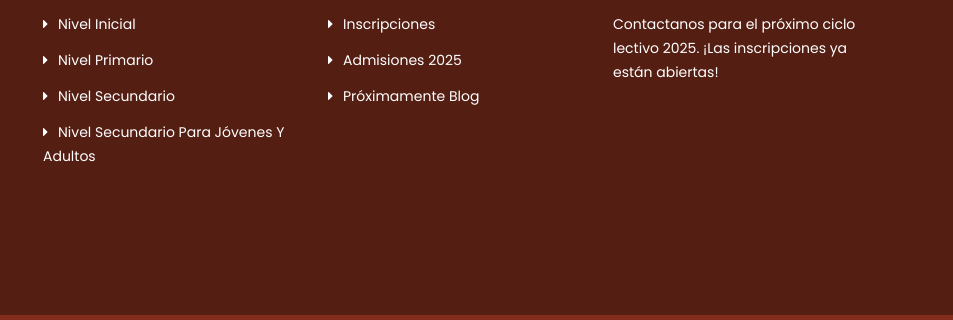
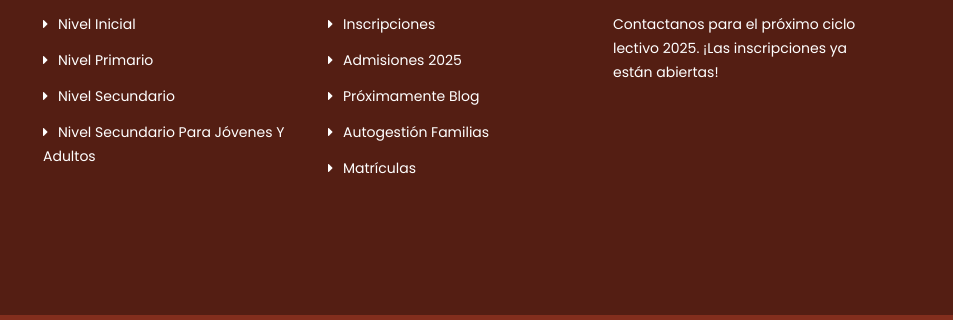
Before and after one commit to San-jeronimo/San-jeronimo.github.io, a plain HTML site: page Instituto-San-Jeronimo/historia.html in a window 1280 px wide. Shown: the part 1362-1682 px from the top of the page, 327-1280 px from the left. Drawn offline with Linux system fonts and the light colour scheme; a script that the page names is missing.

Commit message:
Gestion y Matriculas

```diff
--- a/Instituto-San-Jeronimo/historia.html
+++ b/Instituto-San-Jeronimo/historia.html
@@ -128,9 +128,10 @@
 											<li><a href="#">+Info <i class="icofont-rounded-down"></i></a>
 												<ul class="dropdown">
 													<li><a href="inscripciones.html">Inscripciones</a></li>
-
 													<li><a href="admisiones-2025.html">Admisiones 2025</a></li>
-												</ul></li>
+													<li><a href="http://deioweb.com.ar/SAG">Autogestión Familias</a></li>
+													<li><a href="Nota Matricula 2025 San Jerónimo1.docx.pdf">Matrículas</a></li>
+												</ul>
 
 										</ul>
 									</nav>
@@ -243,9 +244,10 @@
 									<div class="col-lg-12 col-md-6 col-12">
 										<ul>
 											<li><a href="inscripciones.html"><i class="fa fa-caret-right" aria-hidden="true"></i>Inscripciones</a></li>
-
 											<li><a href="admisiones-2025.html"><i class="fa fa-caret-right" aria-hidden="true"></i>Admisiones 2025</a></li>
 											<li><a href="#"><i class="fa fa-caret-right" aria-hidden="true"></i>Próximamente Blog</a></li>
+											<li><a href="http://deioweb.com.ar/SAG"><i class="fa fa-caret-right" aria-hidden="true"></i>Autogestión Familias</a></li>
+											<li><a href="Nota Matricula 2025 San Jerónimo1.docx.pdf"><i class="fa fa-caret-right" aria-hidden="true"></i>Matrículas</a></li>
 										</ul>
 									</div>
 
```
Also changed, not shown: Instituto-San-Jeronimo/admisiones-2025.html (+5 -3 lines), Instituto-San-Jeronimo/contact-nivel-adultos.html (+3 -1 lines), Instituto-San-Jeronimo/contact-nivel-inicial.html (+3 -1 lines), Instituto-San-Jeronimo/contact-nivel-primario.html (+3 -1 lines), Instituto-San-Jeronimo/contact-nivel-secundario.html (+3 -1 lines), Instituto-San-Jeronimo/index.html (+4 -0 lines), Instituto-San-Jeronimo/inscripciones.html (+5 -1 lines), Instituto-San-Jeronimo/quienes-somos.html (+4 -2 lines), Instituto-San-Jeronimo/valores-mision-vision.html (+5 -3 lines), 1 other file.
